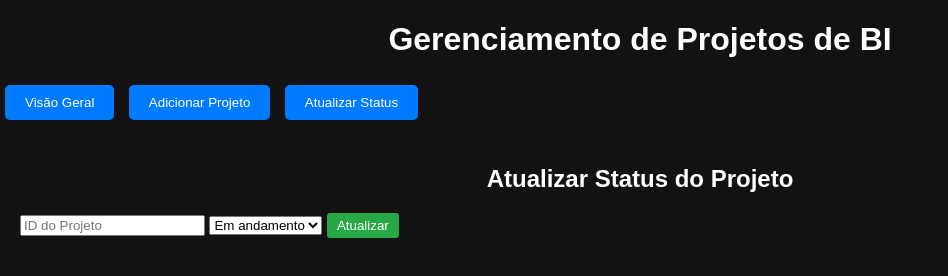
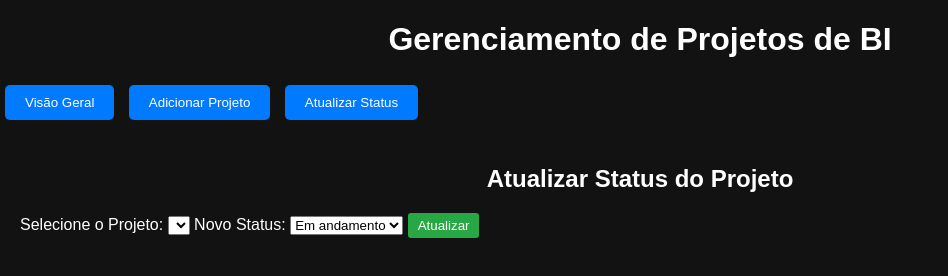
Before and after one commit to lucashebarros/relatorio_bi, a plain HTML site: page frontend/index.html in a window 1280 px wide. Both pictures are taken after a click on the button "Atualizar Status". Shown: the whole page, without its empty margins (0-948 px from the left). Drawn offline with nearby package versions, Linux system fonts and the light colour scheme; no server answers.

Commit message:
Update index.html

```diff
--- a/frontend/index.html
+++ b/frontend/index.html
@@ -54,10 +54,15 @@
   </section>
 
   <!-- Seção de Atualizar Status -->
+<!-- Seção de Atualizar Status -->
 <section id="update-status" class="section">
   <h2>Atualizar Status do Projeto</h2>
   <form id="update-form">
-      <input type="number" id="projeto-id" placeholder="ID do Projeto" required>
+    <label for="projeto-nome">Selecione o Projeto:</label>
+    <select id="projeto-nome" required>
+      <!-- Projetos serão carregados dinamicamente -->
+    </select>
+    <label for="novo-status">Novo Status:</label>
     <select id="novo-status" required>
       <option value="Em andamento">Em andamento</option>
       <option value="Concluído">Concluído</option>
```
Lines whose indentation alone changed are shown as unchanged.
